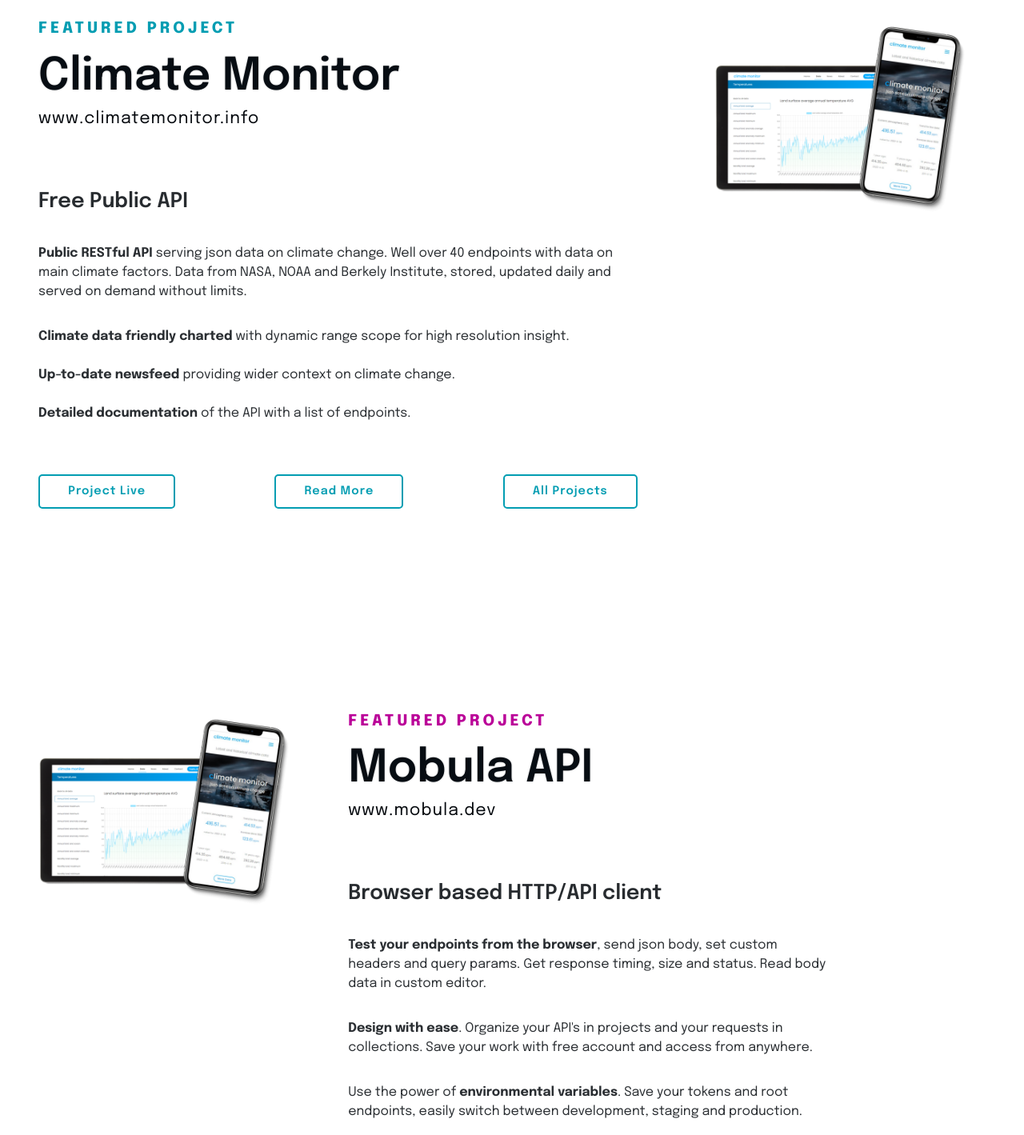
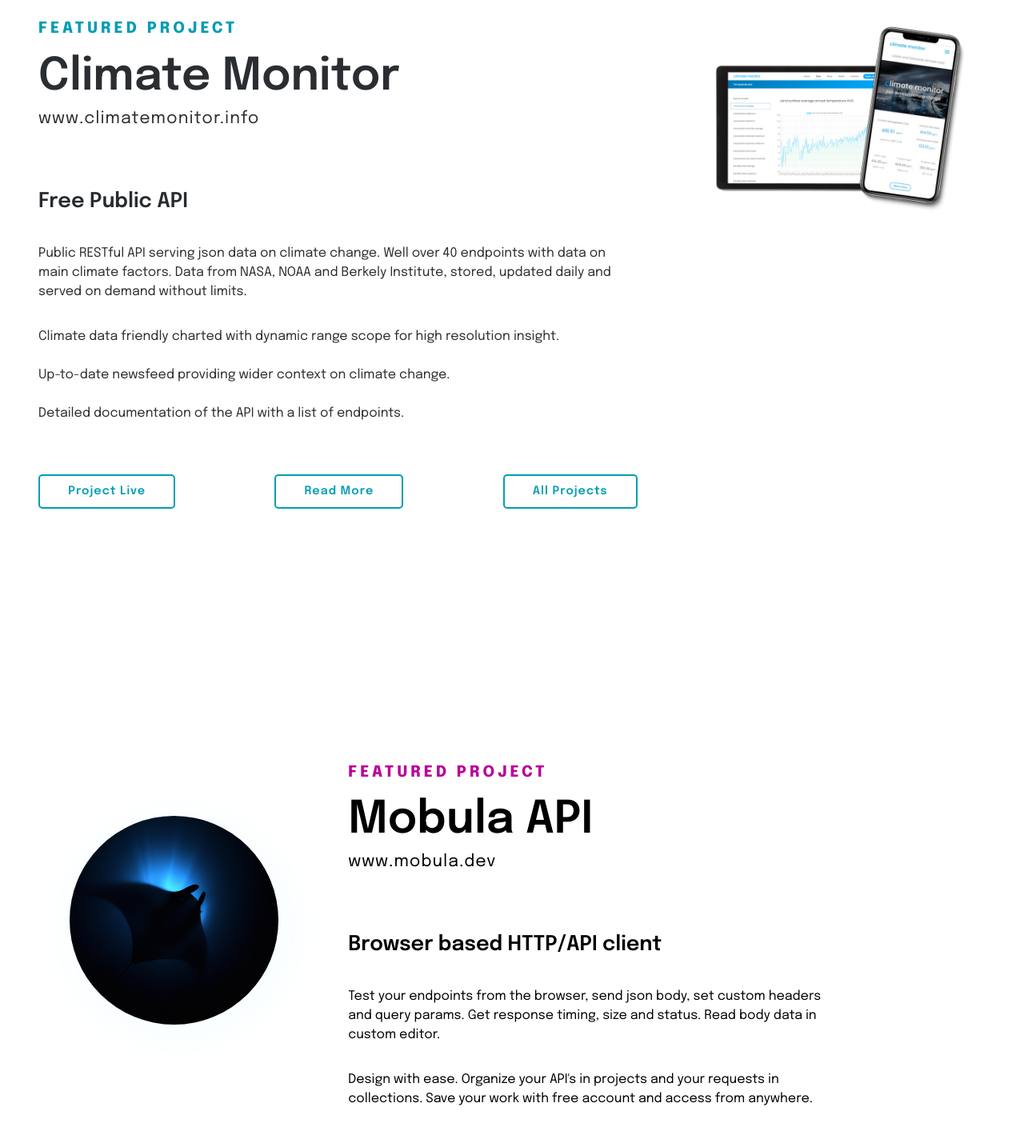
Before and after one commit to TomaszPietrzykowski/portfolio-next, a Next.js app: page / in a window 1280 px wide. Shown: the part 940-2359 px from the top of the page at 80% size. Built offline with nearby package versions, Linux system fonts and the light colour scheme.

Commit message:
featured sections reworked

```diff
--- a/components/Featured1.js
+++ b/components/Featured1.js
@@ -4,7 +4,7 @@
 
 const Featured1 = () => {
   return (
-    <section className={styles.featured}>
+    <section className={styles.featured1}>
       <div className={styles.featuredLeft}>
         <h2 className={styles.featuredSubtitle}>Featured project</h2>
         <h1 className={styles.featuredTitle}>Climate Monitor</h1>
@@ -17,25 +17,22 @@
             alt='project preview'
             width={680}
             height={382}
-            className={styles.image}
           />
         </div>
         <h4 className={styles.featuredSubhead}>Free Public API</h4>
         <p className={styles.featuredPara}>
-          <strong>Public RESTful API</strong> serving json data on climate
-          change. Well over 40 endpoints with data on main climate factors. Data
-          from NASA, NOAA and Berkely Institute, stored, updated daily and
-          served on demand without limits.
+          Public RESTful API serving json data on climate change. Well over 40
+          endpoints with data on main climate factors. Data from NASA, NOAA and
+          Berkely Institute, stored, updated daily and served on demand without
+          limits.
         </p>
         <p className={styles.featuredPara}>
-          <strong>Climate data friendly charted</strong> with dynamic range
-          scope for high resolution insight. <br />
+          Climate data friendly charted with dynamic range scope for high
+          resolution insight. <br />
           <br />
-          <strong>Up-to-date newsfeed</strong> providing wider context on
-          climate change. <br />
+          Up-to-date newsfeed providing wider context on climate change. <br />
           <br />
-          <strong>Detailed documentation</strong> of the API with a list of
-          endpoints.
+          Detailed documentation of the API with a list of endpoints.
         </p>
         <div className={styles.featuredBtnsContainer}>
           <a href='https://climatemonitor.info' target='_blank'>
@@ -59,7 +56,6 @@
           alt='project preview'
           width={960}
           height={540}
-          className={styles.image}
         />
       </div>
     </section>
--- a/components/Featured2.js
+++ b/components/Featured2.js
@@ -4,13 +4,11 @@
 
 const Featured2 = () => {
   return (
-    <section className={styles.featured}>
+    <section className={styles.featured2}>
       <div className={styles.featuredRight}>
-        <Image
-          src='/cm-project.png'
+        <img
+          src='/mobula-hero.png'
           alt='project preview'
-          width={960}
-          height={540}
           className={styles.image}
         />
       </div>
@@ -21,11 +19,9 @@
           <h3 className={styles.featuredWww}>www.mobula.dev</h3>
         </a>
         <div className={styles.imgMobile}>
-          <Image
-            src='/cm-project.png'
+          <img
+            src='/mobula-hero.png'
             alt='project preview'
-            width={680}
-            height={382}
             className={styles.image}
           />
         </div>
@@ -33,25 +29,23 @@
           Browser based HTTP/API client
         </h4>
         <p className={styles.featuredPara}>
-          <strong>Test your endpoints from the browser</strong>, send json body,
-          set custom headers and query params. Get response timing, size and
-          status. Read body data in custom editor.
+          Test your endpoints from the browser, send json body, set custom
+          headers and query params. Get response timing, size and status. Read
+          body data in custom editor.
         </p>
         <p className={styles.featuredPara}>
-          <strong>Design with ease</strong>. Organize your API's in projects and
-          your requests in collections. Save your work with free account and
-          access from anywhere.
+          Design with ease. Organize your API's in projects and your requests in
+          collections. Save your work with free account and access from
+          anywhere.
         </p>
         <p className={styles.featuredPara}>
-          Use the power of <strong>environmental variables</strong>. Save your
-          tokens and root endpoints, easily switch between development, staging
-          and production.
+          Use the power of environmental variables. Save your tokens and root
+          endpoints, easily switch between development, staging and production.
         </p>
         <p className={styles.featuredPara}>
-          Use <strong>custom proxy</strong> by default to expose headers and
-          validate CORS. Disable proxy with one click and read resources
-          directly from the browser. Postman won't let you do it - just
-          saying...
+          Use custom proxy by default to expose headers and validate CORS.
+          Disable proxy with one click and read resources directly from the
+          browser. Postman won't let you do it - just saying...
         </p>
         <div className={styles.featuredBtnsContainer}>
           <a href='https://mobula.dev' target='_blank'>
--- a/styles/Featured.module.css
+++ b/styles/Featured.module.css
@@ -1,10 +1,18 @@
 /* ------ rework layout grid ------------------------ */
-.featured {
+.featured1,
+.featured2 {
   display: grid;
   grid-template-columns: 50% 50%;
   width: 100%;
-  margin: auto;
-  margin: 12rem 0;
+  padding: 12rem 0 0;
+  color: var(--textPrimary);
+}
+.featured2 {
+  padding: 22rem 0 12rem;
+  margin-top: -2rem;
+  background: linear-gradient(217deg, var(--bg-dark03), rgba(0, 0, 0, 1) 100%);
+  color: var(--textPrimaryDark);
+  clip-path: polygon(0 27%, 100% 0, 100% 100%, 0% 100%);
 }
 .featuredLeft {
   padding: 0 3rem;
@@ -12,8 +20,12 @@
   margin-left: auto;
 }
 .image {
-  width: 100%;
-  height: auto;
+  width: 60%;
+  border-radius: 50%;
+  display: block;
+  margin-inline: auto;
+  margin-top: 4rem;
+  box-shadow: 8px 8px 60px rgba(0, 220, 250, 0.05);
 }
 .featuredLeft2 {
   padding: 0 3rem 0 0;
@@ -25,8 +37,6 @@
   font-weight: 600;
   line-height: 1.1;
   margin: 0;
-  text-shadow: 0px 0px 2px rgba(5, 9, 14, 0.3);
-  color: rgb(7, 13, 19);
 }
 .featuredSubtitle,
 .featuredSubtitle2 {
@@ -46,14 +56,14 @@
   font-size: 1.3rem;
   font-weight: 400;
   letter-spacing: 1px;
-  color: rgba(5, 9, 14, 1);
+  color: inherit;
   margin: 0.65rem 0 5rem 0;
 }
 
 .featuredSubhead {
   font-size: 1.6rem;
   font-weight: 600;
-  color: var(--textPrimary);
+  color: inherit;
   text-shadow: 0px 0px 1px rgba(5, 9, 14, 0.1);
   margin-bottom: 2.5rem;
 }
@@ -62,13 +72,13 @@
   font-size: 1rem;
   line-height: 1.5;
   font-weight: 400;
-  color: var(--textPrimary);
+  color: inherit;
 }
 .featuredBtnsContainer {
   display: flex;
   flex-direction: row;
   justify-content: space-between;
-  margin: 4rem 0;
+  margin: 4rem 0 0;
 }
 .featuredBtn,
 .featuredBtn2 {
@@ -109,11 +119,11 @@
 */
 
 @media (max-width: 1300px) {
-  .featured {
+  .featured1 {
+    grid-template-columns: 66% 34%;
+  }
+  .featured2 {
     grid-template-columns: 34% 66%;
-  }
-  .featured:first-of-type {
-    grid-template-columns: 66% 34%;
   }
   .featuredLeft {
     max-width: unset;
@@ -121,9 +131,12 @@
 }
 
 @media (max-width: 900px) {
-  .featured {
-    margin: 5rem 0;
-    padding: 0 1.5rem;
+  .featured1 {
+    padding: 5rem 1.5rem 0;
+  }
+  .featured2 {
+    padding: 15rem 1.5rem 5rem;
+    margin-top: -12rem;
   }
   .featuredLeft {
     padding: 0;
@@ -158,15 +171,32 @@
   .featuredBtnsContainer > * {
     margin-bottom: 1rem;
   }
+  .featuredBtn,
+  .featuredBtn2 {
+    padding: 0.7rem 2rem;
+    font-size: 0.85rem;
+    font-weight: 600;
+  }
 }
 @media (max-width: 680px) {
-  .featured,
-  .featured:first-of-type {
+  .featured1,
+  .featured2,
+  .featured1:first-of-type,
+  .featured1:first-of-type {
     grid-template-columns: 100%;
     width: 100%;
   }
-  .featured {
-    margin: 3rem 0;
+  .image {
+    width: 80%;
+  }
+
+  .featured2 {
+    margin-top: -6rem;
+    padding: 12rem 1.5rem 5rem;
+    clip-path: polygon(0 10%, 100% 0, 100% 100%, 0% 100%);
+  }
+  .featured1 {
+    margin: 0;
   }
   .featuredLeft2 {
     padding: 0;
@@ -202,16 +232,13 @@
   .featuredBtnsContainer {
     margin: 2rem 0;
   }
-  .featuredBtn,
-  .featuredBtn2 {
-    padding: 0.6rem 1.9rem;
-    font-size: 0.85rem;
-    letter-spacing: 1px;
-  }
 }
 @media (max-width: 420px) {
-  .featured {
+  .featured1 {
     padding: 0 1rem;
+  }
+  .featured2 {
+    padding: 10rem 1rem 0;
   }
   .featuredTitle {
     font-size: 1.8rem;
```
Also changed, not shown: public/mobula-hero.png (added).
